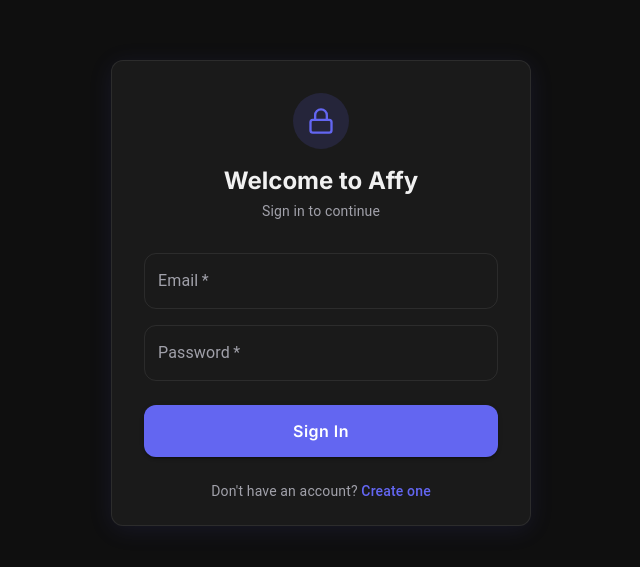
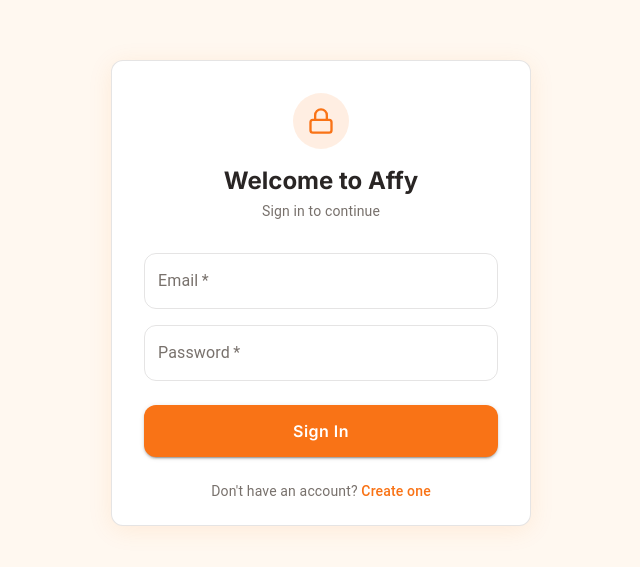
Before and after one commit to farisdanish/Affy, a React (Create React App) app in the folder client/: page /login in a window 1280 px wide. Shown: the part 107-674 px from the top of the page, without its empty margins (319-959 px from the left). Built offline with nearby package versions, Linux system fonts and the light colour scheme; no server answers; the HTML template or start-up script is replaced by a standard one.

Commit message:
feat(UI): implement light/dark mode toggle

```diff
--- a/client/src/App.js
+++ b/client/src/App.js
@@ -1,15 +1,18 @@
 import React from 'react';
 import { BrowserRouter as Router } from 'react-router-dom';
 import { AuthProvider } from './context/AuthContext';
+import { ThemeProvider } from './context/ThemeContext';
 import AppRoutes from './routes/AppRoutes';
 
 const App = () => {
   return (
-    <AuthProvider>
-      <Router>
-        <AppRoutes />
-      </Router>
-    </AuthProvider>
+    <ThemeProvider>
+      <AuthProvider>
+        <Router>
+          <AppRoutes />
+        </Router>
+      </AuthProvider>
+    </ThemeProvider>
   );
 };
 
--- /dev/null
+++ b/client/src/context/ThemeContext.js
@@ -0,0 +1,30 @@
+import React, { createContext, useContext, useState, useEffect } from 'react';
+
+const ThemeContext = createContext(null);
+
+export const useTheme = () => {
+    const context = useContext(ThemeContext);
+    if (!context) throw new Error('useTheme must be used within a ThemeProvider');
+    return context;
+};
+
+export const ThemeProvider = ({ children }) => {
+    const [mode, setMode] = useState(() => {
+        return localStorage.getItem('theme') || 'light';
+    });
+
+    useEffect(() => {
+        document.documentElement.setAttribute('data-theme', mode);
+        localStorage.setItem('theme', mode);
+    }, [mode]);
+
+    const toggleTheme = () => {
+        setMode((prev) => (prev === 'light' ? 'dark' : 'light'));
+    };
+
+    return (
+        <ThemeContext.Provider value={{ mode, toggleTheme }}>
+            {children}
+        </ThemeContext.Provider>
+    );
+};
--- a/client/src/index.css
+++ b/client/src/index.css
@@ -1,18 +1,42 @@
-*, *::before, *::after {
+*,
+*::before,
+*::after {
   box-sizing: border-box;
   margin: 0;
   padding: 0;
 }
 
-:root {
+/* ============================================
+   LIGHT MODE (Warm & Cheerful) — Default
+   ============================================ */
+:root,
+[data-theme="light"] {
+  --primary: #F97316;
+  --primary-hover: #EA580C;
+  --primary-light: rgba(249, 115, 22, 0.12);
+  --bg: #FFF8F0;
+  --bg-card: #FFFFFF;
+  --text: #292524;
+  --text-muted: #78716C;
+  --border: rgba(41, 37, 36, 0.12);
+  --radius: 12px;
+  --shadow: 0 4px 24px rgba(249, 115, 22, 0.1);
+}
+
+/* ============================================
+   DARK MODE
+   ============================================ */
+[data-theme="dark"] {
   --primary: #6366f1;
   --primary-hover: #4f46e5;
+  --primary-light: rgba(99, 102, 241, 0.15);
   --bg: #0f0f0f;
   --bg-card: #1a1a1a;
   --text: #f1f1f1;
   --text-muted: #a1a1aa;
   --border: rgba(255, 255, 255, 0.08);
   --radius: 12px;
+  --shadow: 0 4px 24px rgba(99, 102, 241, 0.1);
 }
 
 body {
@@ -22,6 +46,7 @@
   line-height: 1.6;
   -webkit-font-smoothing: antialiased;
   -moz-osx-font-smoothing: grayscale;
+  transition: background 0.3s ease, color 0.3s ease;
 }
 
 a {
--- a/client/src/pages/auth/Login.js
+++ b/client/src/pages/auth/Login.js
@@ -12,6 +12,19 @@
     CircularProgress,
 } from '@mui/material';
 import { Lock } from 'lucide-react';
+
+const inputSx = {
+    mb: 2,
+    '& .MuiOutlinedInput-root': {
+        borderRadius: 'var(--radius)',
+        color: 'var(--text)',
+        '& fieldset': { borderColor: 'var(--border)' },
+        '&:hover fieldset': { borderColor: 'var(--primary)' },
+        '&.Mui-focused fieldset': { borderColor: 'var(--primary)' },
+    },
+    '& .MuiInputLabel-root': { color: 'var(--text-muted)' },
+    '& .MuiInputLabel-root.Mui-focused': { color: 'var(--primary)' },
+};
 
 const Login = () => {
     const [email, setEmail] = useState('');
@@ -45,6 +58,7 @@
                 justifyContent: 'center',
                 background: 'var(--bg)',
                 padding: 3,
+                transition: 'background 0.3s ease',
             }}
         >
             <Card
@@ -54,7 +68,8 @@
                     background: 'var(--bg-card)',
                     border: '1px solid var(--border)',
                     borderRadius: 'var(--radius)',
-                    boxShadow: '0 4px 24px rgba(99, 102, 241, 0.1)',
+                    boxShadow: 'var(--shadow)',
+                    transition: 'background 0.3s ease, box-shadow 0.3s ease',
                 }}
             >
                 <CardContent sx={{ p: 4 }}>
@@ -64,7 +79,7 @@
                                 width: 56,
                                 height: 56,
                                 borderRadius: '50%',
-                                background: 'rgba(99, 102, 241, 0.15)',
+                                background: 'var(--primary-light)',
                                 display: 'flex',
                                 alignItems: 'center',
                                 justifyContent: 'center',
@@ -72,7 +87,7 @@
                                 mb: 2,
                             }}
                         >
-                            <Lock size={28} color="#6366f1" />
+                            <Lock size={28} style={{ color: 'var(--primary)' }} />
                         </Box>
                         <Typography
                             variant="h5"
@@ -103,18 +118,7 @@
                             required
                             value={email}
                             onChange={(e) => setEmail(e.target.value)}
-                            sx={{
-                                mb: 2,
-                                '& .MuiOutlinedInput-root': {
-                                    borderRadius: 'var(--radius)',
-                                    color: 'var(--text)',
-                                    '& fieldset': { borderColor: 'var(--border)' },
-                                    '&:hover fieldset': { borderColor: 'var(--primary)' },
-                                    '&.Mui-focused fieldset': { borderColor: 'var(--primary)' },
-                                },
-                                '& .MuiInputLabel-root': { color: 'var(--text-muted)' },
-                                '& .MuiInputLabel-root.Mui-focused': { color: 'var(--primary)' },
-                            }}
+                            sx={inputSx}
                         />
                         <TextField
                             id="login-password"
@@ -124,18 +128,7 @@
                             required
                             value={password}
                             onChange={(e) => setPassword(e.target.value)}
-                            sx={{
-                                mb: 3,
-                                '& .MuiOutlinedInput-root': {
-                                    borderRadius: 'var(--radius)',
-                                    color: 'var(--text)',
-                                    '& fieldset': { borderColor: 'var(--border)' },
-                                    '&:hover fieldset': { borderColor: 'var(--primary)' },
-                                    '&.Mui-focused fieldset': { borderColor: 'var(--primary)' },
-                                },
-                                '& .MuiInputLabel-root': { color: 'var(--text-muted)' },
-                                '& .MuiInputLabel-root.Mui-focused': { color: 'var(--primary)' },
-                            }}
+                            sx={{ ...inputSx, mb: 3 }}
                         />
                         <Button
                             id="login-submit"
--- a/client/src/pages/auth/Register.js
+++ b/client/src/pages/auth/Register.js
@@ -14,8 +14,6 @@
 } from '@mui/material';
 import { UserPlus } from 'lucide-react';
 import { REGISTRABLE_ROLES } from '../../config/roles';
-
-
 
 const inputSx = {
     mb: 2,
@@ -64,6 +62,7 @@
                 justifyContent: 'center',
                 background: 'var(--bg)',
                 padding: 3,
+                transition: 'background 0.3s ease',
             }}
         >
             <Card
@@ -73,7 +72,8 @@
                     background: 'var(--bg-card)',
                     border: '1px solid var(--border)',
                     borderRadius: 'var(--radius)',
-                    boxShadow: '0 4px 24px rgba(99, 102, 241, 0.1)',
+                    boxShadow: 'var(--shadow)',
+                    transition: 'background 0.3s ease, box-shadow 0.3s ease',
                 }}
             >
                 <CardContent sx={{ p: 4 }}>
@@ -83,7 +83,7 @@
                                 width: 56,
                                 height: 56,
                                 borderRadius: '50%',
-                                background: 'rgba(99, 102, 241, 0.15)',
+                                background: 'var(--primary-light)',
                                 display: 'flex',
                                 alignItems: 'center',
                                 justifyContent: 'center',
@@ -91,7 +91,7 @@
                                 mb: 2,
                             }}
                         >
-                            <UserPlus size={28} color="#6366f1" />
+                            <UserPlus size={28} style={{ color: 'var(--primary)' }} />
                         </Box>
                         <Typography
                             variant="h5"
```
Also changed, not shown: client/src/pages/dashboard/Dashboard.js (+29 -6 lines).
